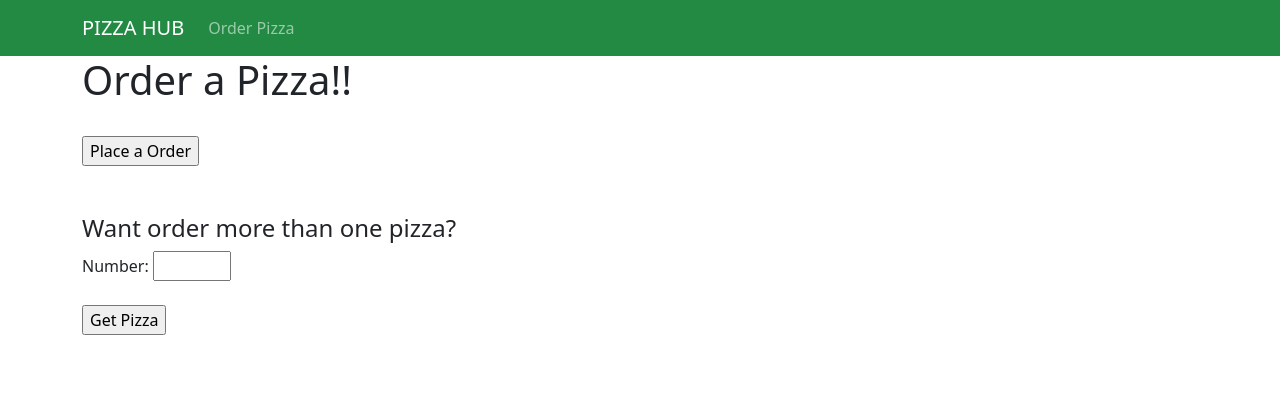
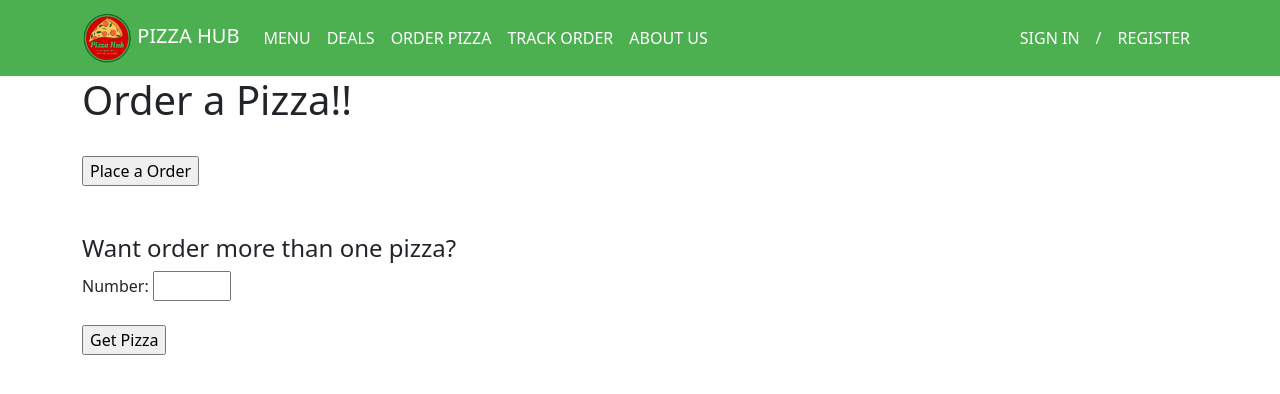
Before and after one commit to knox-sd/Pizza-Hub, a Django app: page /order in a window 1280 px wide. Shown: the top 394 px of the page. Run offline with Django 5.2, Linux system fonts and the light colour scheme; some libraries are stand-ins or nearby versions.

Commit message:
Update Navbar

```diff
--- a/pizza/templates/pizza/base.html
+++ b/pizza/templates/pizza/base.html
@@ -6,15 +6,28 @@
     <title>Pizza Hub</title>
     <link href="https://cdn.jsdelivr.net/npm/bootstrap@5.3.3/dist/css/bootstrap.min.css" rel="stylesheet" integrity="sha384-QWTKZyjpPEjISv5WaRU9OFeRpok6YctnYmDr5pNlyT2bRjXh0JMhjY6hW+ALEwIH" crossorigin="anonymous">
   </head>
-  <nav class="navbar navbar-expand-lg navbar-dark" style="background-color: #238a44">
+  <nav class="navbar navbar-expand-lg navbar-dark" style="background-color: #4caf50">
   <div class="container">
-    <a class="navbar-brand" href="{% url 'home' %}">PIZZA HUB</a>
+
+    <a class="navbar-brand" href="{% url 'home' %}">
+      {% load static %}
+      <img class="logo" src="{% static 'PizzaHublogo.png' %}" width="50" height="50" alt='Pizzahub Icon'>
+      PIZZA HUB
+    </a>
+
     <div class="collapse navbar-collapse" id="navbarNav">
-      <ul class="navbar-nav">
-        <li class="nav-item active">
-          <a class="nav-link" href="{% url 'order' %}">Order Pizza</a>
-        </li>
-      </ul>
+      <div class = "navbar-nav ms-left">
+          <a class="nav-item nav-link active" aria-current="page" href="#">MENU</a>
+          <a class="nav-item nav-link active" aria-current="page" href="#">DEALS</a>
+          <a class="nav-item nav-link active" aria-current="page" href="{% url 'order' %}">ORDER PIZZA</a>
+          <a class="nav-item nav-link active" aria-current="page" href="#" >TRACK ORDER</a>
+          <a class="nav-item nav-link active" aria-current="page" href="#" >ABOUT US</a>
+      </div>
+      <div class="navbar-nav ms-auto">
+          <a class="nav-item nav-link active" aria-current="page" href="#">SIGN IN</a>
+          <a class="nav-item nav-link active">/</a>
+          <a class="nav-item nav-link active" aria-current="page" href="#">REGISTER</a>
+      </div>
     </div>
   </div>
 </nav>
@@ -24,7 +37,6 @@
     {% endblock %}
 
 
-
     </div>
     <script src="https://cdn.jsdelivr.net/npm/bootstrap@5.3.3/dist/js/bootstrap.bundle.min.js" integrity="sha384-YvpcrYf0tY3lHB60NNkmXc5s9fDVZLESaAA55NDzOxhy9GkcIdslK1eN7N6jIeHz" crossorigin="anonymous"></script>
   </body>
```
Also changed, not shown: db.sqlite3, pizza/static/PizzaHublogo.png (added), pizza/static/pizzahubimg1.jpg (deleted), static/PizzaHublogo.png (added), static/pizzahubimg1.jpg (deleted).
